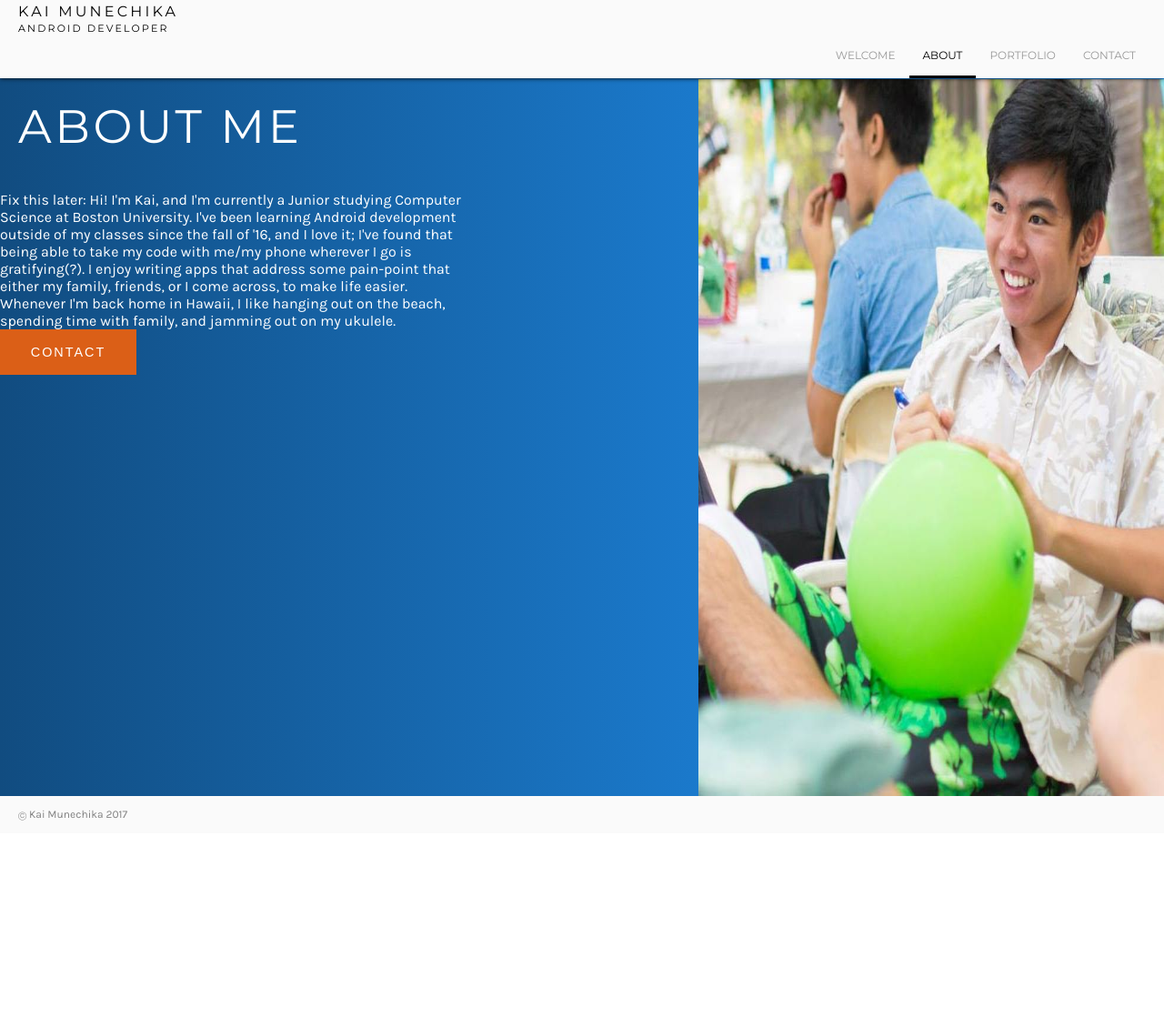
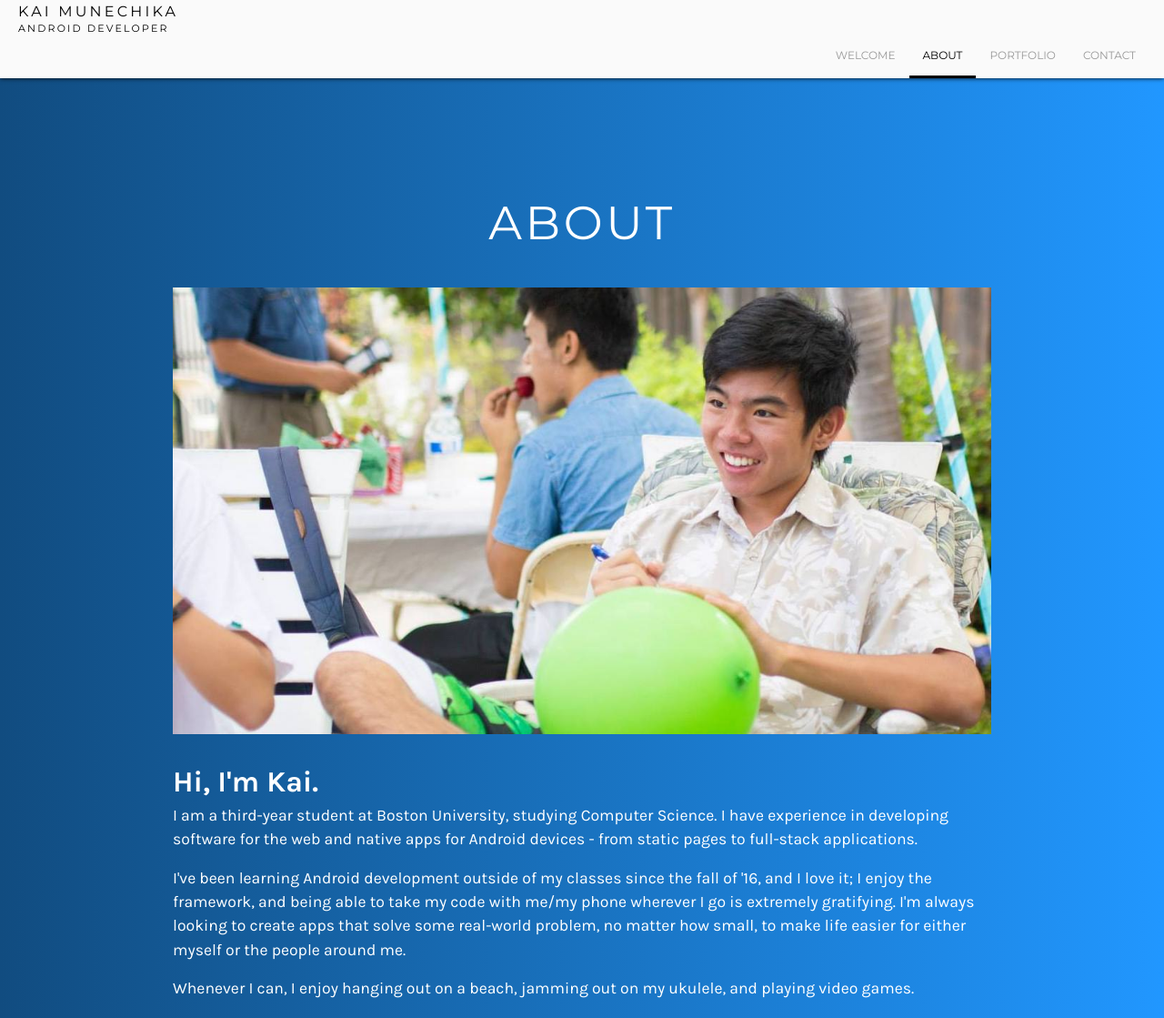
Before and after one commit to Kai-Munechika/final-portfolio, a plain HTML site: page html/about.html in a window 1280 px wide. Shown: the part 47-1166 px from the top of the page at 91% size. Before the commit the page ends 963 px from the top, so only its background shows below. Drawn offline with Linux system fonts and the light colour scheme.

Commit message:
finalized about page and updated copyright in footer

```diff
--- a/css/about.css
+++ b/css/about.css
@@ -1,22 +1,17 @@
-body {
-    background: #1e88e5;
-    background: linear-gradient(to right, #114C80, #1972BF, #2197FF); /* Standard syntax */
-}
-
 /* content */
 #content {
     font-family: 'Karla', sans-serif;
     color: white;
-    padding-top: 134px;
+    padding-top: 240px;
     padding-bottom: 267px;
-
+    background: #1e88e5;
+    background: linear-gradient(to right, #114C80, #1972BF, #2197FF); /* Standard syntax */
 
 }
 
 #about-me-header {
     text-decoration: none;
     text-align: center;
-    float: left;
     color: white;
     display: block;
     font-family: 'Montserrat', sans-serif;
@@ -27,23 +22,35 @@ body {
     letter-spacing: 0.07em;
 }
 
-#about-me-text {
-    width: 40%;
-    float: left;
-    clear: left;
+#container {
+    max-width: 900px;
+    margin: auto;
 }
+
+#subheader {
+    padding-top: 34px;
+    margin-bottom: 5px;
+}
+
+.about-me-text {
+    line-height: 1.5em;
+    font-size: 1.1em;
+    /*max-width: 1300px;*/
+    margin: auto;
+    padding-bottom: 16px;
+}
+
+
 #content img {
     display: block;
-    float: right;
-    width: 40%;
+    width: 100%;
     margin: 0 auto;
     right: 0;
     background: lightgray;
 }
 
-input {
+#button {
     display: block;
-    margin-top: 34px;
     width: 150px;
     height: 50px;
     border: none;
@@ -52,9 +59,5 @@ input {
     letter-spacing: 2px;
     font-size: 0.9em;
     text-transform: uppercase;
-    clear: left;
+    margin: 34px 0 0 0;
 }
-
-footer {
-    clear: both;
-}
--- a/html/about.html
+++ b/html/about.html
@@ -2,7 +2,7 @@
 <html lang="en">
 <head>
     <meta charset="UTF-8">
-    <title>About Me | Kai Munechika</title>
+    <title>About | Kai Munechika</title>
     <link href="http://fonts.googleapis.com/css?family=Montserrat:400,700" rel="stylesheet" type="text/css">
     <link href="http://fonts.googleapis.com/css?family=Karla:400,400italic,700,700italic" rel="stylesheet"
           type="text/css">
@@ -29,24 +29,34 @@
 
 <div id="content">
 
-    <a id="about-me-header">About Me</a>
+    <a id="about-me-header">About</a>
 
-    <img src="../images/cropped-0.jpg" alt="Kai Munechika" height="788" width="788">
+    <div id="container">
+        <img src="../images/cropped-2.jpg" alt="Kai Munechika">
 
-    <p id="about-me-text">Fix this later: Hi! I'm Kai, and I'm currently a Junior studying Computer Science at Boston University.
-        I've been learning Android development outside of my classes since the fall of '16, and I love it; I've found that being able to take my code with me/my phone wherever I go is gratifying(?). I enjoy writing apps that address some pain-point that either my family, friends, or I come across, to make life easier.
-        Whenever I'm back home in Hawaii, I like hanging out on the beach, spending time with family, and jamming out on my ukulele. </p>
+        <h1 id="subheader">Hi, I'm Kai.</h1>
+        <p class="about-me-text">I am a third-year student at Boston University, studying Computer Science.
+            I have experience in developing software for the web and native apps for Android devices - from static pages to full-stack applications.
+        <p class="about-me-text"> I've been learning Android development outside of my classes since the fall of '16,
+            and I love it; I enjoy the framework, and being able to take my code with me/my phone wherever I go is extremely gratifying. I'm always looking to create apps that solve some real-world problem, no matter how small, to make life easier for either myself or the people around me.
+        </p>
+        <p class="about-me-text">
+            Whenever I can, I enjoy hanging out on a beach, jamming out on my ukulele, and playing video games.
+        </p>
 
-    <form action="contact.html">
-        <input type="submit" value="Contact">
-    </form>
+        <form action="contact.html">
+            <input id="button" type="submit" value="Contact">
+        </form>
+    </div>
 
 
 </div>
 
 
 <footer>
-    <p><span id="copyright-symbol">&#9400;</span> Kai Munechika 2017</p>
+    <p>Copyright <span id="copyright-symbol">&#9400;</span>
+        <script>document.write(new Date().getFullYear())</script>   <!-- the current year -->
+        Kai Munechika</p>
 </footer>
 </body>
 </html>
```
Also changed, not shown: html/contact.html (+3 -1 lines), index.html (+3 -1 lines), images/cropped-2.jpg (added).
